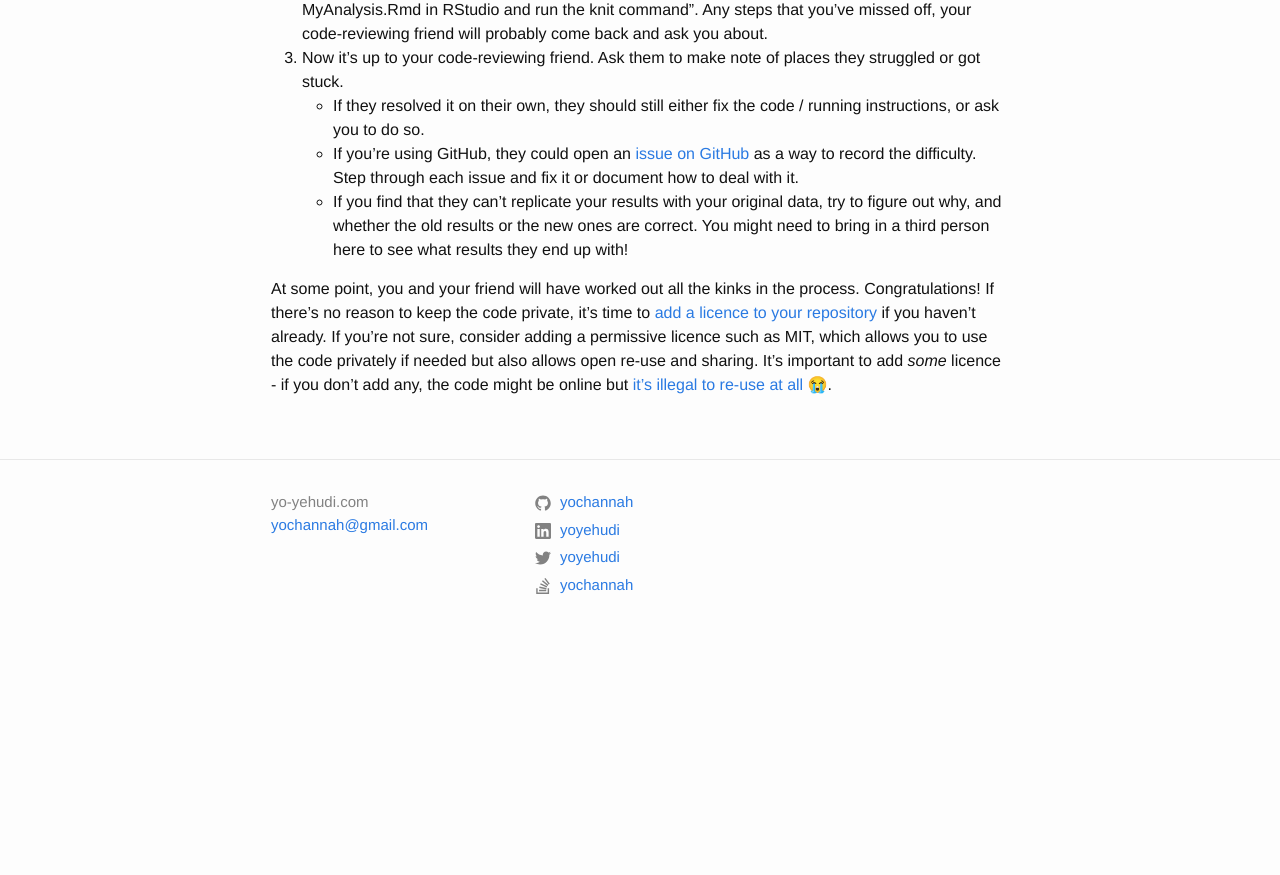
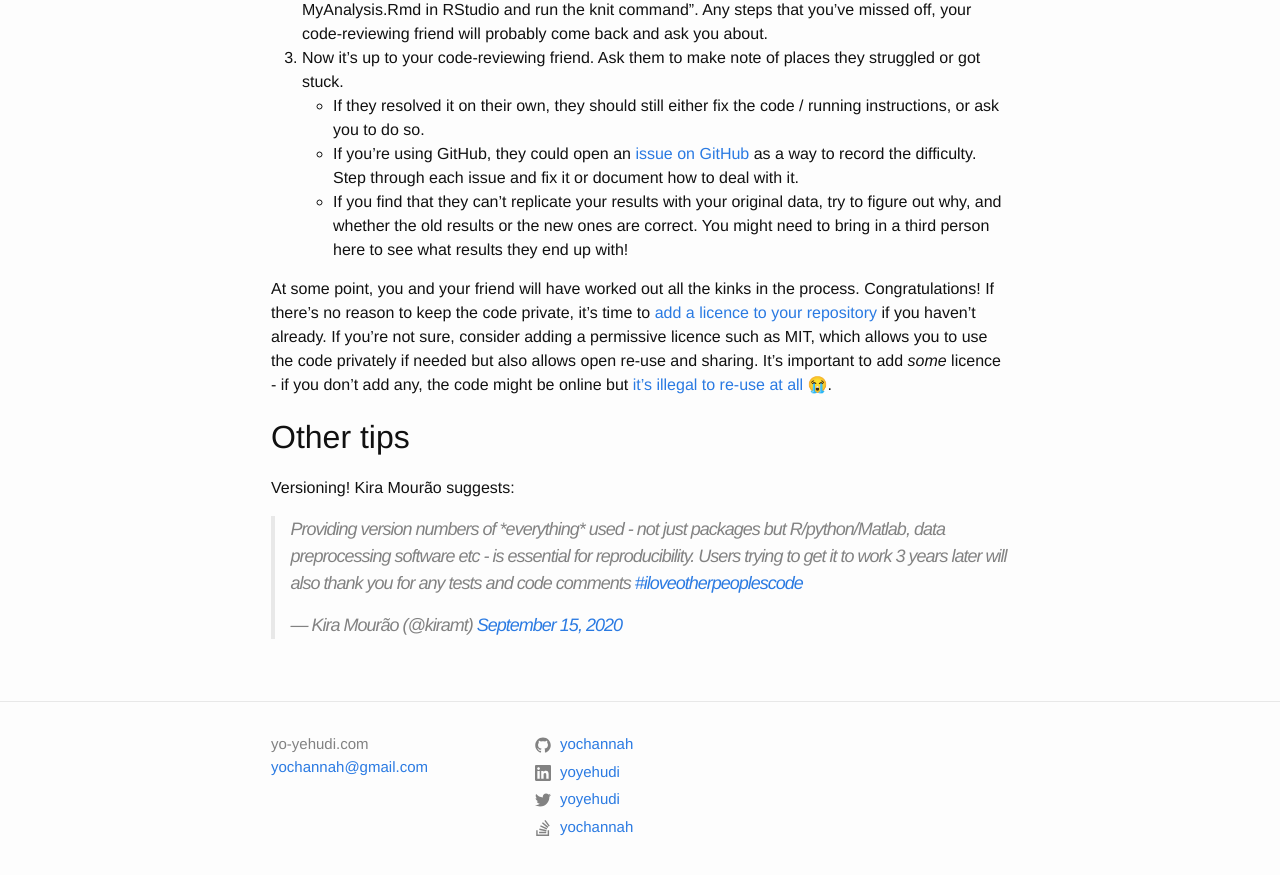
Before and after one commit to yochannah/yo-yehudi.com, a Jekyll site: the page built from _posts/2020-09-14-on-preparing-your-code-for-publication.markdown, in a window 1280 px wide and 900 px high, scrolled down 1172 px. Shown: the top 875 px of the window. Built offline with Jekyll 4.4.1, drawn with Linux system fonts in a browser that asks for light colours; comment, search, counter and statistics services are not loaded; before the commit the page ends 1830 px from its top, so only the background shows below that.

Commit message:
add versioning tip from @kiramt

```diff
--- a/_posts/2020-09-14-on-preparing-your-code-for-publication.markdown
+++ b/_posts/2020-09-14-on-preparing-your-code-for-publication.markdown
@@ -34,3 +34,9 @@ Programmer secret tip: Bug reports are awesome and make your work better in the
   - If you find that they can't replicate your results with your original data, try to figure out why, and whether the old results or the new ones are correct. You might need to bring in a third person here to see what results they end up with!
 
 At some point, you and your friend will have worked out all the kinks in the process. Congratulations! If there's no reason to keep the code private, it's time to [add a licence to your repository](https://choosealicense.com/) if you haven't already. If you're not sure, consider adding a permissive licence such as MIT, which allows you to use the code privately if needed but also allows open re-use and sharing. It's important to add _some_ licence - if you don't add any, the code might be online but [it's illegal to re-use at all](https://choosealicense.com/no-permission/) 😭.
+
+## Other tips
+
+Versioning! Kira Mourão suggests:
+
+<blockquote class="twitter-tweet"><p lang="en" dir="ltr">Providing version numbers of *everything* used - not just packages but R/python/Matlab, data preprocessing software etc - is essential for reproducibility. Users trying to get it to work 3 years later will also thank you for any tests and code comments <a href="https://twitter.com/hashtag/iloveotherpeoplescode?src=hash&amp;ref_src=twsrc%5Etfw">#iloveotherpeoplescode</a></p>&mdash; Kira Mourão (@kiramt) <a href="https://twitter.com/kiramt/status/1305808015719833600?ref_src=twsrc%5Etfw">September 15, 2020</a></blockquote> <script async src="https://platform.twitter.com/widgets.js" charset="utf-8"></script>
```
